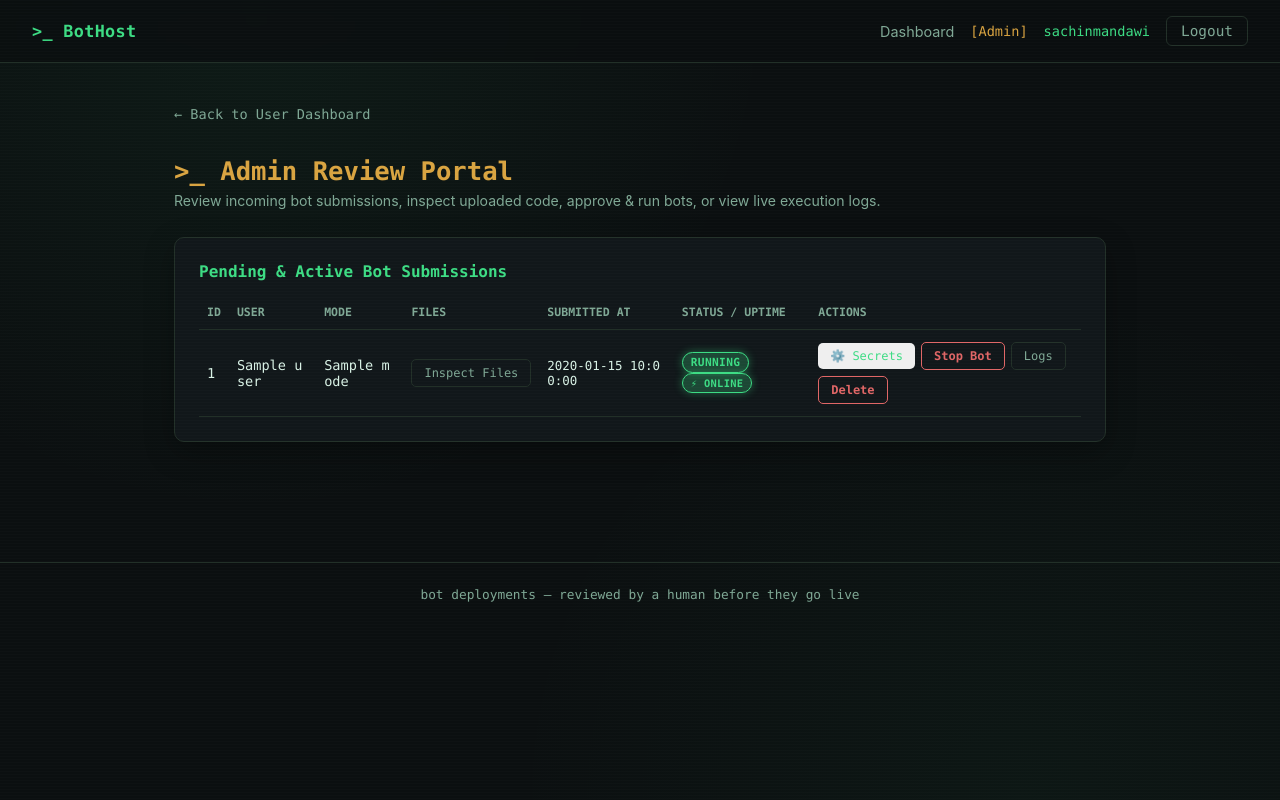
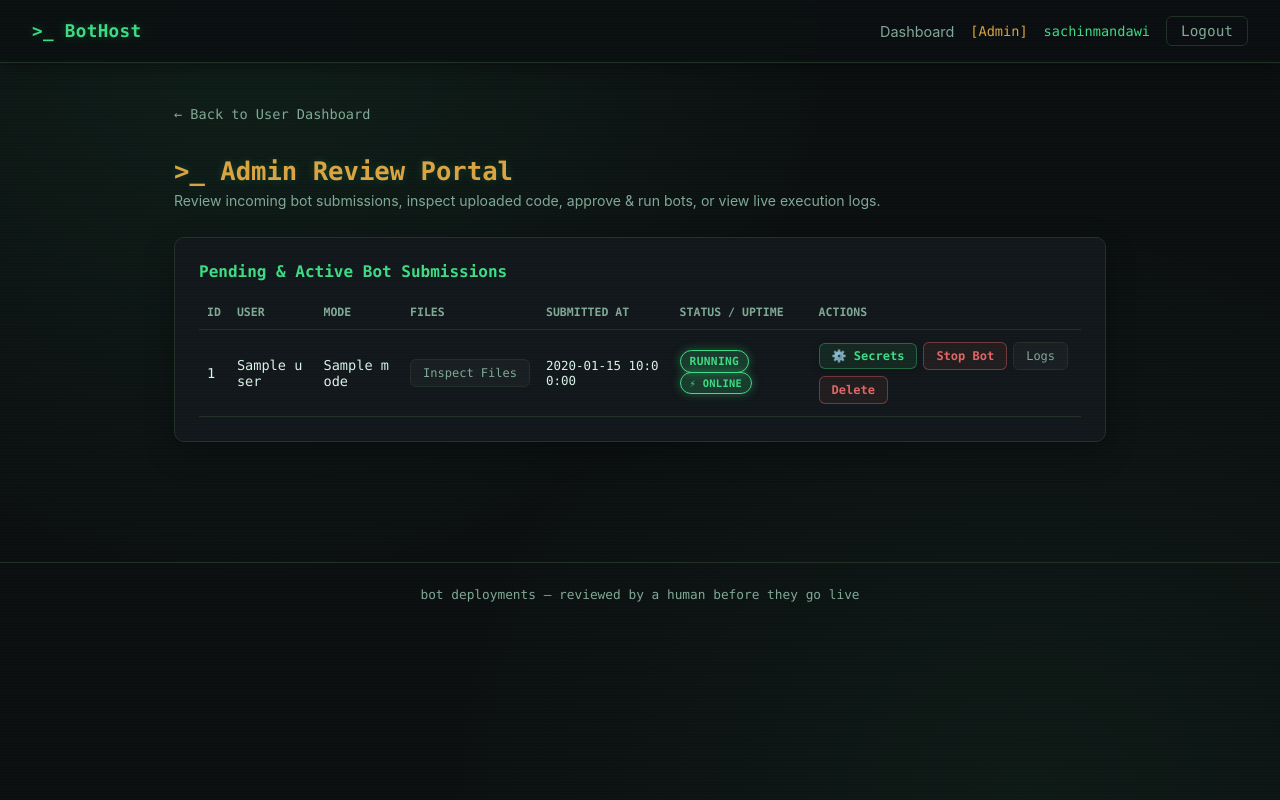
Before and after one commit to sachinmandawi/bothost, a Flask app: page /admin in a window 1280 px wide. Run offline with Flask 3, Linux system fonts and the light colour scheme; the visitor is signed in with stand-in values (Sample User, id 1); a database or web service that is not in the repository returns one stand-in record (values such as "Sample title"); data that the repository does not hold is empty.

Commit message:
Redesign Secrets (.env) button with futuristic Cyberpunk Neon Dark UI and glow effects

```diff
--- a/static/style.css
+++ b/static/style.css
@@ -18,8 +18,8 @@ body {
   margin: 0;
   background: var(--bg);
   background-image:
-    radial-gradient(circle at 20% 0%, rgba(61, 220, 132, 0.06), transparent 40%),
-    radial-gradient(circle at 80% 100%, rgba(61, 220, 132, 0.04), transparent 40%);
+    radial-gradient(circle at 20% 0%, rgba(61, 220, 132, 0.08), transparent 45%),
+    radial-gradient(circle at 80% 100%, rgba(61, 220, 132, 0.05), transparent 45%);
   color: var(--text);
   font-family: var(--sans);
   min-height: 100vh;
@@ -47,11 +47,12 @@ body {
   align-items: center;
   padding: 16px 32px;
   border-bottom: 1px solid var(--border);
-  background: rgba(11, 15, 16, 0.85);
-  backdrop-filter: blur(8px);
+  background: rgba(11, 15, 16, 0.88);
+  backdrop-filter: blur(10px);
   position: sticky;
   top: 0;
   z-index: 10;
+  box-shadow: 0 4px 20px rgba(0, 0, 0, 0.4);
 }
 
 .brand {
@@ -59,9 +60,10 @@ body {
   color: var(--accent);
   text-decoration: none;
   font-weight: 700;
-  font-size: 1.05rem;
+  font-size: 1.1rem;
   letter-spacing: 0.02em;
   white-space: nowrap;
+  text-shadow: 0 0 10px rgba(61, 220, 132, 0.3);
 }
 
 .nav-links { display: flex; align-items: center; gap: 16px; }
@@ -70,6 +72,7 @@ body {
 .nav-user { color: var(--accent); font-family: var(--mono); font-size: 0.85rem; white-space: nowrap; }
 
 .btn-ghost {
+  background: transparent;
   border: 1px solid var(--border);
   padding: 6px 14px;
   border-radius: 6px;
@@ -79,8 +82,9 @@ body {
   font-size: 0.85rem;
   transition: all 0.2s ease;
   white-space: nowrap;
+  cursor: pointer;
 }
-.btn-ghost:hover { border-color: var(--accent-dim); color: var(--accent); }
+.btn-ghost:hover { border-color: var(--accent-dim); color: var(--accent); background: rgba(61, 220, 132, 0.05); }
 
 .container { max-width: 980px; margin: 0 auto; padding: 40px 24px 80px; }
 
@@ -211,9 +215,10 @@ body {
   font-size: 0.9rem;
   cursor: pointer;
   width: 100%;
-  transition: filter .15s, transform 0.1s;
+  transition: filter .15s, transform 0.1s, box-shadow 0.2s;
+  box-shadow: 0 4px 15px rgba(61, 220, 132, 0.25);
 }
-.btn-primary:hover { filter: brightness(1.1); transform: translateY(-1px); }
+.btn-primary:hover { filter: brightness(1.1); transform: translateY(-1px); box-shadow: 0 6px 20px rgba(61, 220, 132, 0.4); }
 .btn-primary:active { transform: translateY(0); }
 
 .switch-link { margin-top: 20px; font-size: 0.85rem; color: var(--text-dim); text-align: center; }
@@ -230,6 +235,7 @@ body {
   overflow-wrap: anywhere;
   white-space: normal;
   line-height: 1.3;
+  text-shadow: 0 0 10px rgba(61, 220, 132, 0.2);
 }
 .page-sub { color: var(--text-dim); margin-top: 0; margin-bottom: 28px; font-size: 0.88rem; }
 
@@ -265,21 +271,21 @@ body {
   justify-content: space-between;
   align-items: flex-start;
   gap: 10px;
-  padding: 12px 14px;
+  padding: 14px 16px;
   border: 1px solid var(--border);
-  border-radius: 6px;
+  border-radius: 8px;
   font-size: 0.85rem;
-  background: rgba(13, 19, 21, 0.5);
-  transition: border-color 0.2s;
+  background: rgba(13, 19, 21, 0.6);
+  transition: border-color 0.2s, box-shadow 0.2s;
 }
-.submission-item:hover { border-color: var(--accent-dim); }
+.submission-item:hover { border-color: var(--accent-dim); box-shadow: 0 4px 14px rgba(0,0,0,0.3); }
 .mono { font-family: var(--mono); word-break: break-all; }
 .tiny { color: var(--text-dim); font-size: 0.75rem; display: block; margin-top: 2px; }
 
 .status {
   font-family: var(--mono);
   font-size: 0.7rem;
-  padding: 3px 8px;
+  padding: 4px 9px;
   border-radius: 20px;
   text-transform: uppercase;
   letter-spacing: 0.03em;
@@ -288,8 +294,8 @@ body {
 }
 .status-pending { background: rgba(217, 164, 65, 0.12); color: var(--warn); border: 1px solid rgba(217,164,65,0.35); }
 .status-approved { background: rgba(61, 220, 132, 0.12); color: var(--accent); border: 1px solid var(--accent-dim); }
-.status-running { background: rgba(61, 220, 132, 0.25); color: #3ddc84; border: 1px solid #3ddc84; box-shadow: 0 0 8px rgba(61, 220, 132, 0.4); }
-.status-crashed { background: rgba(224, 102, 102, 0.25); color: var(--danger); border: 1px solid var(--danger); box-shadow: 0 0 8px rgba(224, 102, 102, 0.4); }
+.status-running { background: rgba(61, 220, 132, 0.18); color: #3ddc84; border: 1px solid #3ddc84; box-shadow: 0 0 10px rgba(61, 220, 132, 0.35); }
+.status-crashed { background: rgba(224, 102, 102, 0.25); color: var(--danger); border: 1px solid var(--danger); box-shadow: 0 0 10px rgba(224, 102, 102, 0.35); }
 .status-rejected { background: rgba(224, 102, 102, 0.12); color: var(--danger); border: 1px solid rgba(224,102,102,0.35); }
 
 .empty-state { color: var(--text-dim); font-size: 0.85rem; font-family: var(--mono); text-align: center; padding: 24px 0; }
@@ -315,7 +321,7 @@ body {
 .actions { display: flex; gap: 6px; align-items: center; flex-wrap: wrap; }
 .btn-mini {
   border: none;
-  border-radius: 5px;
+  border-radius: 6px;
   padding: 6px 12px;
   font-size: 0.75rem;
   font-family: var(--mono);
@@ -325,10 +331,35 @@ body {
   align-items: center;
   justify-content: center;
   white-space: nowrap;
-  transition: all 0.15s ease;
+  transition: all 0.2s cubic-bezier(0.4, 0, 0.2, 1);
 }
 
 .flex-1 { flex: 1; text-align: center; }
+
+/* Dedicated Eye-Catching Secrets Button Styling */
+.btn-secrets {
+  background: rgba(61, 220, 132, 0.08) !important;
+  border: 1px solid rgba(61, 220, 132, 0.35) !important;
+  color: #3ddc84 !important;
+  font-family: var(--mono);
+  font-weight: 600;
+  border-radius: 6px;
+  padding: 5px 12px;
+  display: inline-flex;
+  align-items: center;
+  gap: 5px;
+  cursor: pointer;
+  transition: all 0.2s ease;
+  box-shadow: 0 2px 8px rgba(0, 0, 0, 0.2);
+}
+
+.btn-secrets:hover {
+  background: rgba(61, 220, 132, 0.2) !important;
+  border-color: #3ddc84 !important;
+  color: #ffffff !important;
+  box-shadow: 0 0 12px rgba(61, 220, 132, 0.4);
+  transform: translateY(-1px);
+}
 
 .admin-table a.btn-approve,
 .btn-approve {
@@ -336,34 +367,39 @@ body {
   color: #08120c !important;
   font-weight: 700;
   border: 1px solid var(--accent);
+  box-shadow: 0 2px 8px rgba(61, 220, 132, 0.2);
 }
 .admin-table a.btn-approve:hover,
 .btn-approve:hover {
   filter: brightness(1.15);
-  box-shadow: 0 0 10px rgba(61, 220, 132, 0.4);
+  box-shadow: 0 0 12px rgba(61, 220, 132, 0.45);
+  transform: translateY(-1px);
 }
 
 .admin-table a.btn-reject,
 .btn-reject {
-  background: transparent !important;
-  border: 1px solid var(--danger) !important;
+  background: rgba(224, 102, 102, 0.08) !important;
+  border: 1px solid rgba(224, 102, 102, 0.4) !important;
   color: var(--danger) !important;
   font-weight: 600;
 }
 .admin-table a.btn-reject:hover,
 .btn-reject:hover {
-  background: rgba(224, 102, 102, 0.15) !important;
-  box-shadow: 0 0 10px rgba(224, 102, 102, 0.3);
+  background: rgba(224, 102, 102, 0.2) !important;
+  box-shadow: 0 0 10px rgba(224, 102, 102, 0.35);
+  transform: translateY(-1px);
 }
 
 .btn-view {
-  background: transparent;
+  background: rgba(255, 255, 255, 0.03);
   border: 1px solid var(--border);
   color: var(--text-dim) !important;
 }
 .btn-view:hover {
   border-color: var(--accent-dim);
   color: var(--accent) !important;
+  background: rgba(61, 220, 132, 0.06);
+  transform: translateY(-1px);
 }
 
 /* Admin Mobile Card Styles */
@@ -437,8 +473,8 @@ body {
 .modal-overlay {
   position: fixed;
   inset: 0;
-  background: rgba(0,0,0,0.8);
-  backdrop-filter: blur(6px);
+  background: rgba(0,0,0,0.85);
+  backdrop-filter: blur(8px);
   z-index: 1000;
   display: none;
   align-items: center;
--- a/templates/admin.html
+++ b/templates/admin.html
@@ -45,7 +45,7 @@
               </td>
               <td>
                 <div class="actions">
-                  <button class="btn-mini btn-ghost" style="border-color: var(--border); color: var(--accent);" onclick="openEnvSecretsModal('{{ sub.id }}', '{{ sub.name }}')">⚙️ Secrets</button>
+                  <button class="btn-mini btn-secrets" onclick="openEnvSecretsModal('{{ sub.id }}', '{{ sub.name }}')">⚙️ Secrets</button>
 
                   {% if sub.status == 'running' %}
                     <a href="/admin/review/{{ sub.id }}/stop" class="btn-mini btn-reject">Stop Bot</a>
@@ -101,7 +101,7 @@
 
           <div class="admin-card-files" style="display: flex; gap: 8px;">
             <button class="btn-mini btn-view" style="flex: 1; text-align: center;" onclick="viewSubmissionFiles('{{ sub.id }}')">📄 Inspect Code</button>
-            <button class="btn-mini btn-ghost" style="flex: 1; text-align: center; border-color: var(--border); color: var(--accent);" onclick="openEnvSecretsModal('{{ sub.id }}', '{{ sub.name }}')">⚙️ Secrets (.env)</button>
+            <button class="btn-mini btn-secrets" style="flex: 1; text-align: center;" onclick="openEnvSecretsModal('{{ sub.id }}', '{{ sub.name }}')">⚙️ Secrets (.env)</button>
           </div>
 
           <div class="admin-card-actions">
```
Also changed, not shown: templates/dashboard.html (+6 -6 lines).
